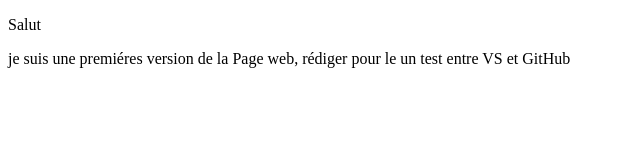
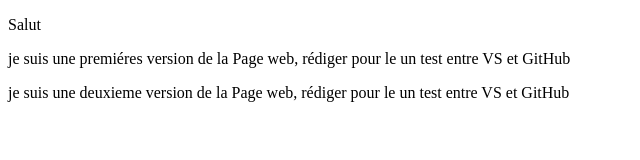
Before and after one commit to DroGone0/GenerateurPseudo, a plain HTML site: page index.html in a window 1280 px wide. Shown: the whole page, without its empty margins (0-640 px from the left). Drawn offline with Linux system fonts and the light colour scheme.

Commit message:
Version test 1.0

```diff
--- a/index.html
+++ b/index.html
@@ -9,5 +9,6 @@
 <body>
     <p>Salut</p>
     <p>je suis une premiéres version de la Page web, rédiger pour le un test entre VS et GitHub</p>
+    <p>je suis une deuxieme version de la Page web, rédiger pour le un test entre VS et GitHub</p>
 </body>
 </html>
```
